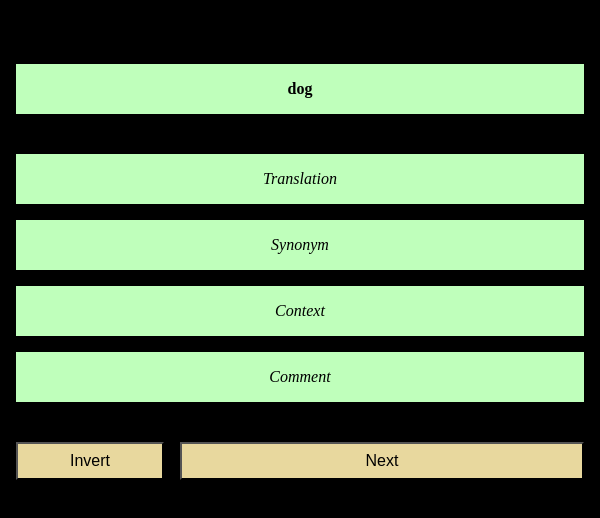
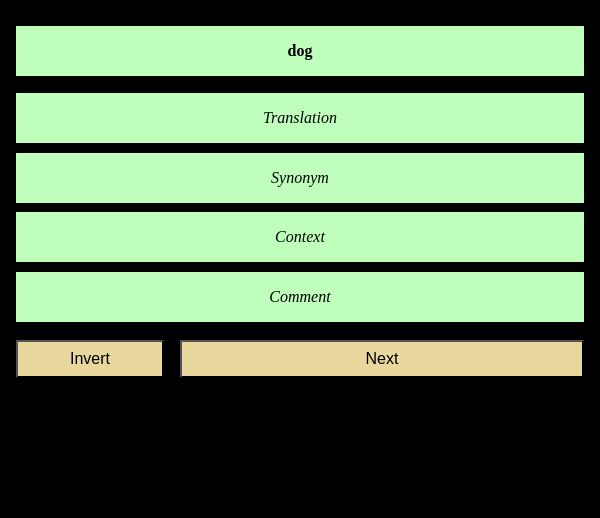
Before and after one commit to FLinguenheld/vocabulary, a plain HTML site: page index.html in a window 600 px wide. Drawn offline with Linux system fonts and the light colour scheme.

Commit message:
Adapt smartphone

```diff
--- a/style/button.css
+++ b/style/button.css
@@ -5,7 +5,6 @@
 button{
     background-color: #E8D89E;
     justify-content: center;
-    margin: 2em 0.5em;
     padding: 0.5em;
 	cursor: pointer;
 }
@@ -23,6 +22,7 @@ button{
 
     button{
         font-size: 1.6em;
+        margin: 2em 0.5em;
     }
 }
 
@@ -30,6 +30,7 @@ button{
 
     button{
         font-size: 1.4em;
+        margin: 1.6em 0.5em;
     }
 }
 
@@ -37,6 +38,7 @@ button{
 
     button{
         font-size: 1.2em;
+        margin: 1.2em 0.5em;
     }
 }
 
@@ -44,5 +46,6 @@ button{
 
     button{
         font-size: 1em;
+        margin: 0.8em 0.5em;
     }
 }
--- a/style/field.css
+++ b/style/field.css
@@ -16,9 +16,6 @@ p{
 #word{
     font-style: normal;
     font-weight: bold;
-
-    margin-top: 2em;
-    margin-bottom: 2em;
 }
 
 .waiting{
@@ -39,6 +36,10 @@ p{
 /* −−−−−−−−−−−−−−−−−−−−−−−−−−−−−−−−−−−−−−−−−−−−−−−−−−−−−−− */
 @media all and (min-width: 1000px){
 
+    #word{
+        margin-top: 2em;
+        margin-bottom: 2em;
+    }
     p{
         font-size: 1.6em;
     }
@@ -46,6 +47,10 @@ p{
 
 @media all and (max-width: 1000px) and (min-width: 800px){
 
+    #word{
+        margin-top: 1.6em;
+        margin-bottom: 1.6em;
+    }
     p{
         font-size: 1.4em;
     }
@@ -53,6 +58,10 @@ p{
 
 @media all and (max-width: 800px) and (min-width: 600px){
 
+    #word{
+        margin-top: 1.2em;
+        margin-bottom: 1.2em;
+    }
     p{
         font-size: 1.2em;
     }
@@ -60,6 +69,13 @@ p{
 
 @media all and (max-width: 600px){
 
+    .field{
+        margin: 0.3em 0.5em;
+    }
+    #word{
+        margin-top: 0.8em;
+        margin-bottom: 0.8em;
+    }
     p{
         font-size: 1.0em;
     }
--- a/style/general.css
+++ b/style/general.css
@@ -6,8 +6,6 @@ html, body {
 body{
     display: flex;
     flex-direction: column;
-
-    margin-top: 2em;
 }
 
 .error{
@@ -19,6 +17,9 @@ body{
 
 @media all and (min-width: 1000px){
 
+    body{
+        margin-top: 2em;
+    }
     .error{
         font-size: 1.6em;
     }
@@ -26,6 +27,9 @@ body{
 
 @media all and (max-width: 1000px) and (min-width: 800px){
 
+    body{
+        margin-top: 1.6em;
+    }
     .error{
         font-size: 1.4em;
     }
@@ -33,6 +37,9 @@ body{
 
 @media all and (max-width: 800px) and (min-width: 600px){
 
+    body{
+        margin-top: 1.2em;
+    }
     .error{
         font-size: 1.2em;
     }
@@ -40,6 +47,9 @@ body{
 
 @media all and (max-width: 600px){
 
+    body{
+        margin-top: 0.8em;
+    }
     .error{
         font-size: 1.0em;
     }
```
Also changed, not shown: 1 other file.
